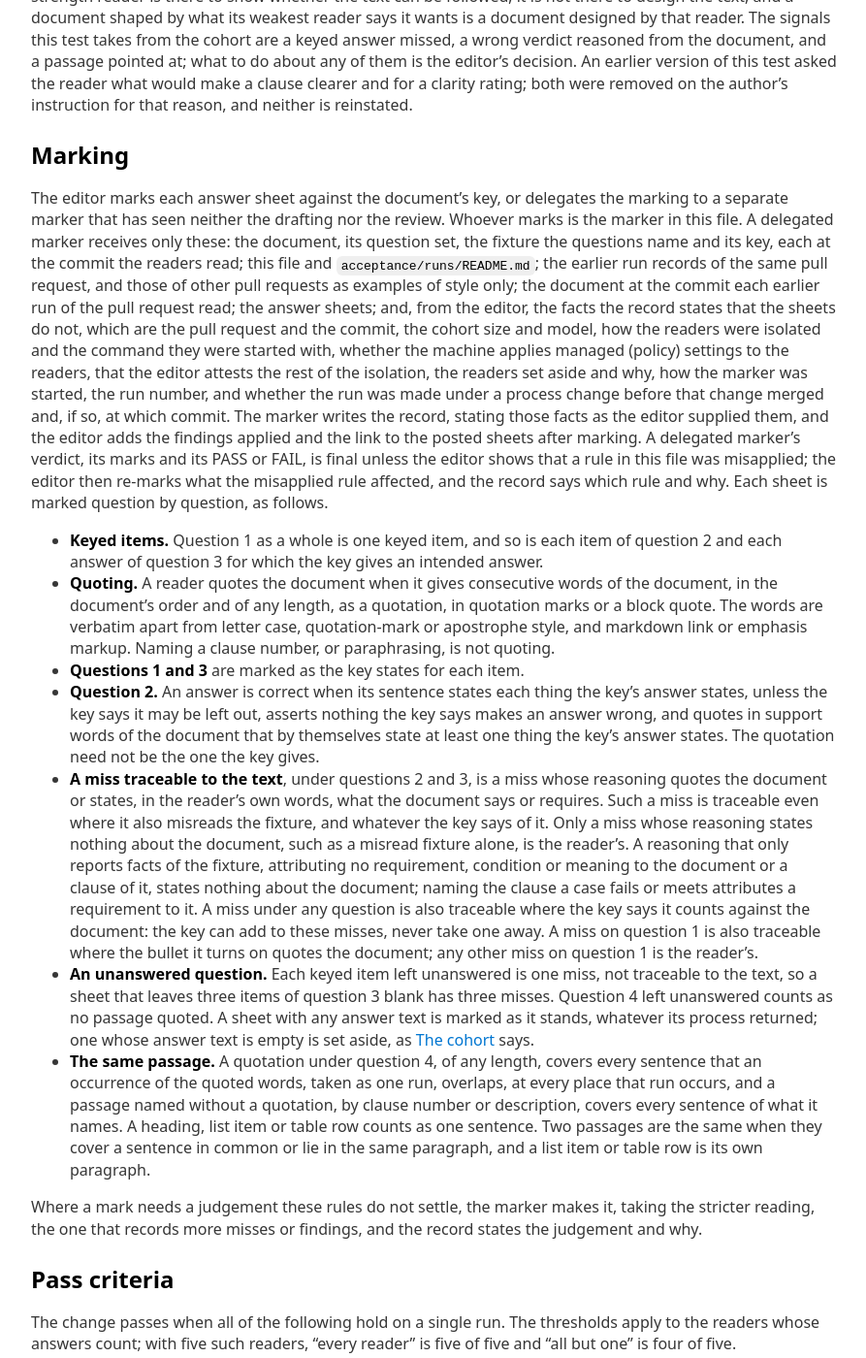
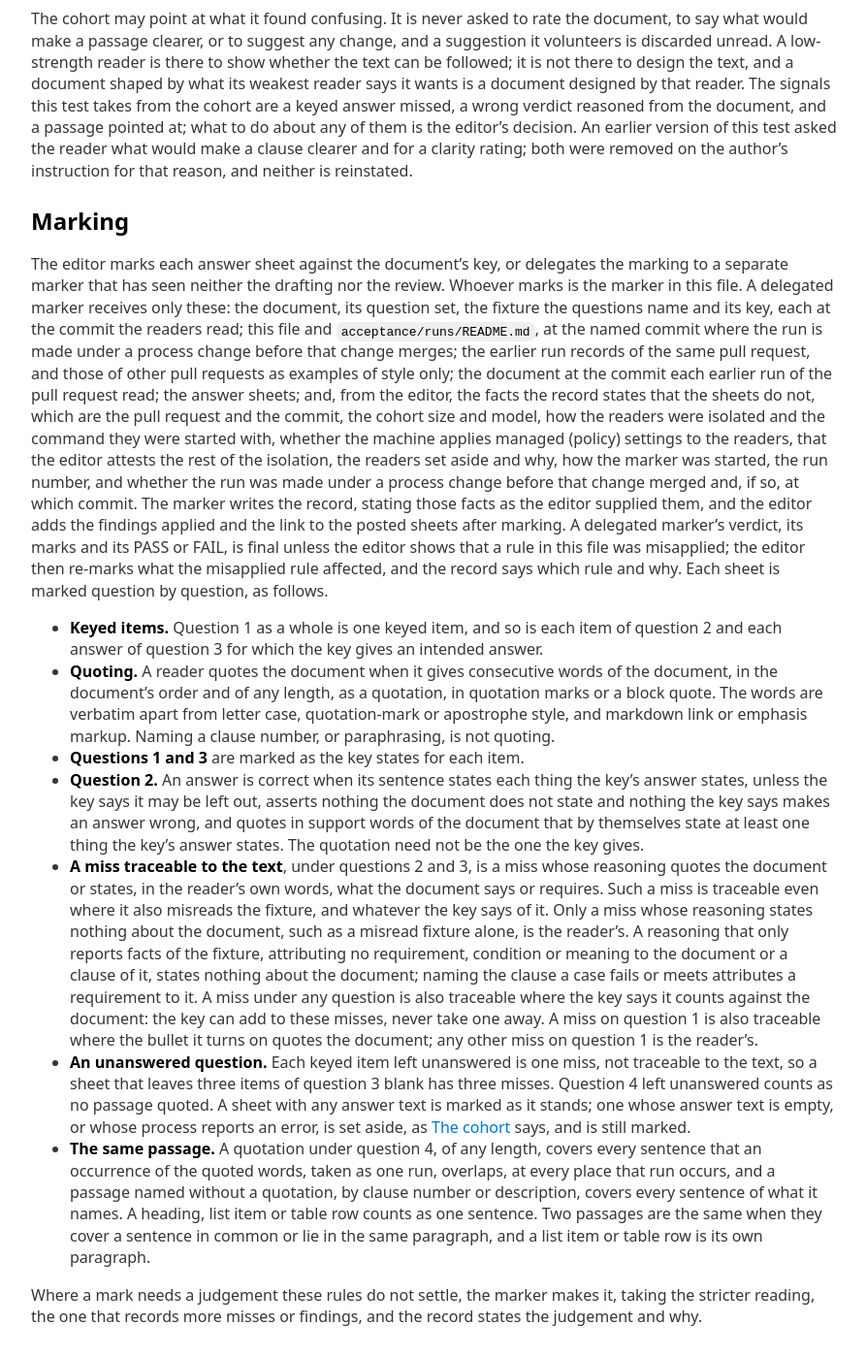
Before and after one commit to Defence-Before-Fix/defence-before-fix.github.io, a Jekyll site: the page built from ACCEPTANCE.md, in a window 1280 px wide and 1400 px high, scrolled down 1910 px. Shown: the whole window at 97% size, without its empty margins (192-1085 px from the left). Built offline with Jekyll 4.4.1, drawn with Linux system fonts in a browser that asks for light colours; our own code applies the rules of GitHub Pages for plain Markdown files; some of the changed text lies outside the part shown.

Commit message:
Acceptance process: apply the editor's rulings on review 5
- Question 2: a correct answer also asserts nothing the document does
  not state, so a wrong claim the key does not list is no longer correct.
- A reader is set aside when its process reports an error, when the
  command or working directory recorded for it is not one The cohort
  requires, or when its reported model version is not the cohort's
  model; the existing void rule applies. The unanswered-question bullet
  agrees.
- CONTRIBUTING.md step 5 sets the status paragraph and citation to the
  -dev version with the header, so the version exception covers them.
- The sentence after the pass-criteria table agrees with the fourth row.
- A delegated marker of a run made under an unmerged process change
  receives ACCEPTANCE.md and acceptance/runs/README.md at the named
  commit.
- acceptance/CHANGES.md line updated to match.

Co-Authored-By: Claude Opus 5.5 <noreply@anthropic.com>

````diff
--- a/ACCEPTANCE.md
+++ b/ACCEPTANCE.md
@@ -25,9 +25,12 @@ test is run with a low-strength model so that clarity is measured at the floor,
   ```
 
   The JSON output gives the model version each reader reported. A reader isolated in this way is
-  a cold reader. A reader whose answer text is empty, or that shared the editor's context, such
-  as an agent dispatched from the editor's own session, is set aside and its answers do not
-  count; no reader is set aside for any other cause, and the record shows the cause. If any
+  a cold reader. A reader is set aside, and its answers do not count, when its answer text is
+  empty; when its process reports an error, for example `is_error` in its JSON output or an API
+  error message in place of answers; when it shared the editor's context, such as an agent
+  dispatched from the editor's own session; when the command or working directory recorded for
+  it is not one this section requires; or when the model version it reported is not the
+  cohort's model. No reader is set aside for any other cause, and the record shows the cause. If any
   reader is set aside, the run is void and a fresh cohort runs, unless the readers whose answers
   count already fail a criterion, when the run fails; a run never passes with a reader set
   aside. A set-aside reader's sheet is still marked, and a miss traceable to the text in it fails
@@ -96,7 +99,8 @@ The editor marks each answer sheet against the document's key, or delegates the
 separate marker that has seen neither the drafting nor the review. Whoever marks is the marker
 in this file. A delegated marker receives only these: the document, its question set, the
 fixture the questions name and its key, each at the commit the readers read; this file and
-`acceptance/runs/README.md`; the earlier run records of the same pull request, and those of
+`acceptance/runs/README.md`, at the named commit where the run is made under a process change
+before that change merges; the earlier run records of the same pull request, and those of
 other pull requests as examples of style only; the document at the commit each earlier run of
 the pull request read; the answer sheets; and, from the editor, the facts the record states that
 the sheets do not, which are the pull request and the commit, the cohort size and model, how the
@@ -118,8 +122,8 @@ which rule and why. Each sheet is marked question by question, as follows.
   link or emphasis markup. Naming a clause number, or paraphrasing, is not quoting.
 - **Questions 1 and 3** are marked as the key states for each item.
 - **Question 2.** An answer is correct when its sentence states each thing the key's answer
-  states, unless the key says it may be left out, asserts nothing the key says makes an answer
-  wrong, and quotes in support words of the document that by themselves state at least one
+  states, unless the key says it may be left out, asserts nothing the document does not state
+  and nothing the key says makes an answer wrong, and quotes in support words of the document that by themselves state at least one
   thing the key's answer states. The quotation need not be the one the key gives.
 - **A miss traceable to the text**, under questions 2 and 3, is a miss whose reasoning quotes the
   document or states, in the reader's own words, what the document says or requires. Such a miss
@@ -133,9 +137,9 @@ which rule and why. Each sheet is marked question by question, as follows.
   it turns on quotes the document; any other miss on question 1 is the reader's.
 - **An unanswered question.** Each keyed item left unanswered is one miss, not traceable to the
   text, so a sheet that leaves three items of question 3 blank has three misses. Question 4 left
-  unanswered counts as no passage quoted. A sheet with any answer text is marked as it stands,
-  whatever its process returned; one whose answer text is empty is set aside, as
-  [The cohort](#the-cohort) says.
+  unanswered counts as no passage quoted. A sheet with any answer text is marked as it stands;
+  one whose answer text is empty, or whose process reports an error, is set aside, as
+  [The cohort](#the-cohort) says, and is still marked.
 - **The same passage.** A quotation under question 4, of any length, covers every sentence that
   an occurrence of the quoted words, taken as one run, overlaps, at every place that run occurs,
   and a passage named without a quotation, by clause number or description, covers every
@@ -161,8 +165,9 @@ one" is four of five.
 | A passage found confusing (question 4), by two or more | **None outstanding.** It is a finding and blocks until the text is changed and a fresh cohort no longer names it: no reader of the fresh cohort names a passage that covers a sentence of the paragraph the earlier passage lay in, as that paragraph reads in the changed document, or a sentence the change kept from it |
 | Anything else from one reader only                     | Recorded; applied at the editor's discretion; does not block                                                                                                                                                                                                                                                               |
 
-Every row must hold, and the last covers only what none of the others catches. The first, third
-and fourth rows block on what a single reader, or for the fourth two readers, did, and the second
+Every row must hold, and the last covers only what none of the others catches. The first and
+third rows block on what a single reader did, and the fourth on what two readers did and then
+on what any one reader of a fresh cohort names, and the second
 row's tolerance of one reader never excuses a miss under the third.
 
 The asymmetry is deliberate. A load-bearing statement is the sentence the whole document exists
````
Also changed, not shown: CONTRIBUTING.md (+2 -1 lines), acceptance/CHANGES.md (+7 -4 lines).
